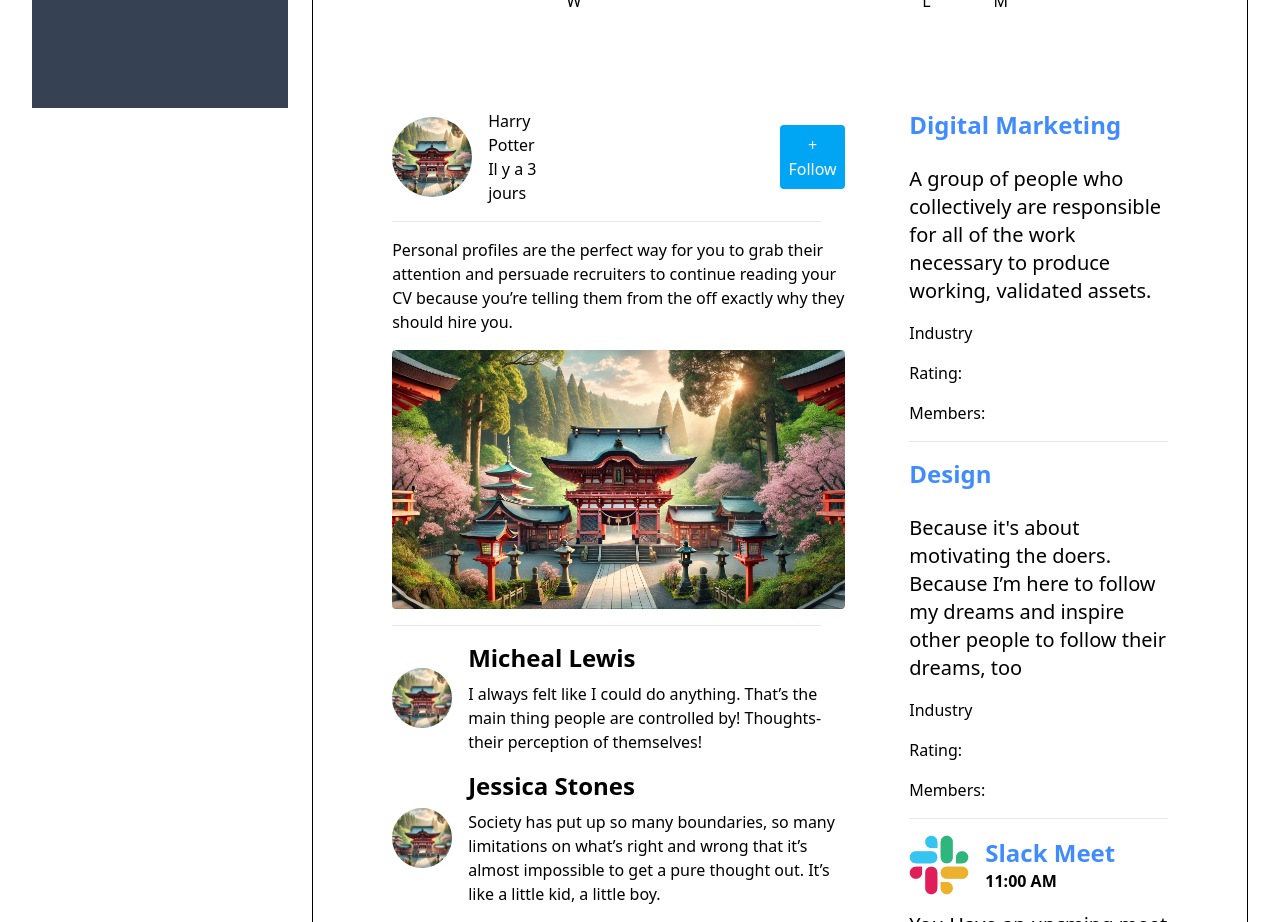
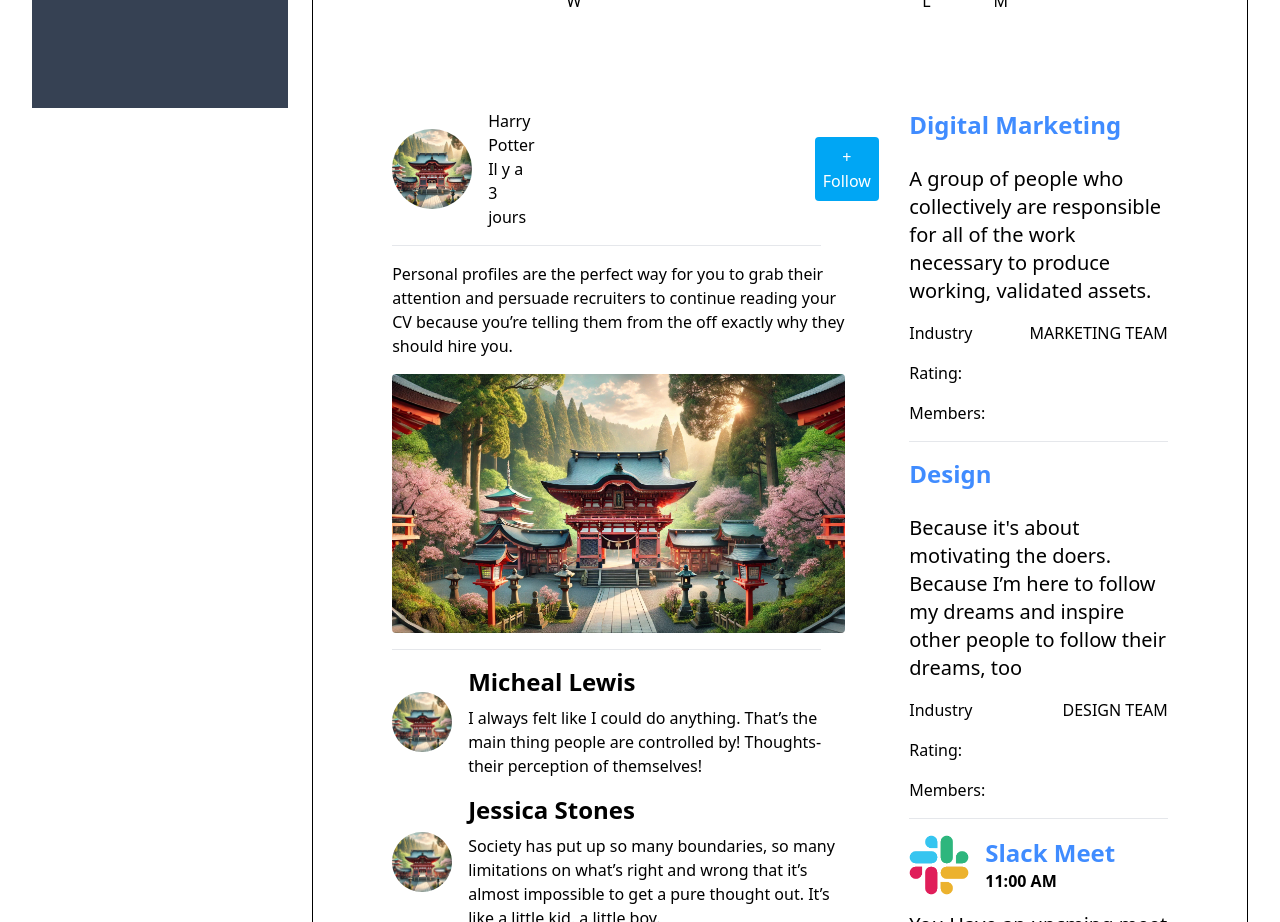
Before and after one commit to ReadyToDevNow/OnBoard, a Vue app: page /discover in a window 1280 px wide. Shown: the part 660-1582 px from the top of the page. Built offline with nearby package versions, Linux system fonts and the light colour scheme.

Commit message:
feat(design): justify-between

```diff
--- a/src/components/DiscoverPage.vue
+++ b/src/components/DiscoverPage.vue
@@ -61,17 +61,19 @@
         <div class="mt-16 grid grid-cols-12">
           <!-- Colonne de gauche -->
 
-          <div class="col-start-1 col-end-8 col-span-3">
+          <div class="col-start-1 col-end-8">
             <div class="flex flex-row items-center">
               <img class="h-20 w-20 rounded-full object-cover mr-4" src="../assets/bg-temple.png" />
+
               <div class="flex flex-col">
-                <span> Harry Potter </span>
+                <span>Harry Potter</span>
                 <span>Il y a 3 jours</span>
               </div>
-              <button class="bg-sky-500 hover:bg-sky-300 p-2 rounded text-white ml-60">
+              <button class="ml-70 bg-sky-500 hover:bg-sky-300 p-2 rounded text-white">
                 + Follow
               </button>
             </div>
+
             <div class="border-b border-gray-200 my-4 mr-6"></div>
             <span
               >Personal profiles are the perfect way for you to grab their attention and persuade
@@ -135,7 +137,10 @@
               produce working, validated assets.</span
             >
             <div class="flex flex-col gap-4 mt-4 mb-4">
-              <span>Industry</span>
+              <div class="flex items-center justify-between">
+                <span>Industry</span>
+                <span> MARKETING TEAM</span>
+              </div>
               <span>Rating:</span>
               <span>Members:</span>
             </div>
@@ -150,7 +155,10 @@
                 inspire other people to follow their dreams, too</span
               >
               <div class="flex flex-col gap-4 mt-4">
-                <span>Industry</span>
+                <div class="flex justify-between">
+                  <span>Industry</span>
+                  <span> DESIGN TEAM</span>
+                </div>
                 <span>Rating: </span>
                 <span>Members: </span>
               </div>
```
